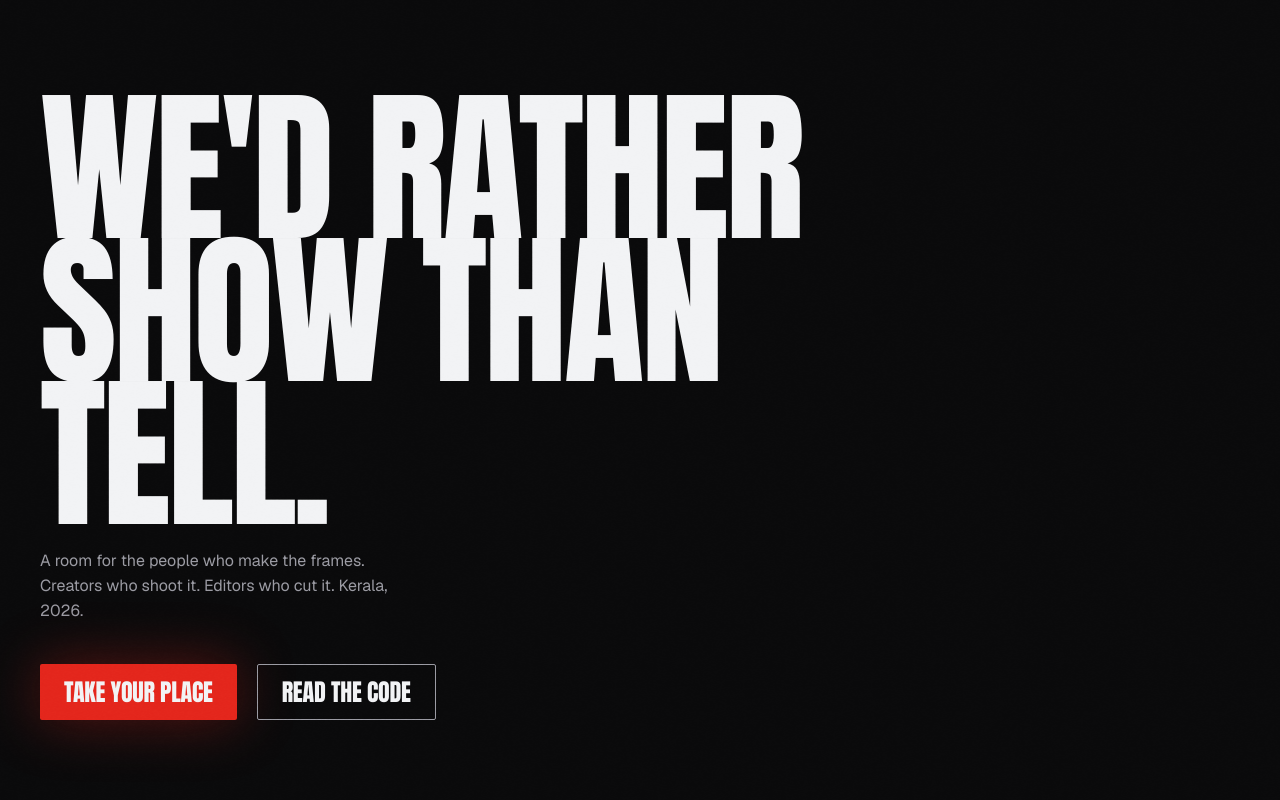
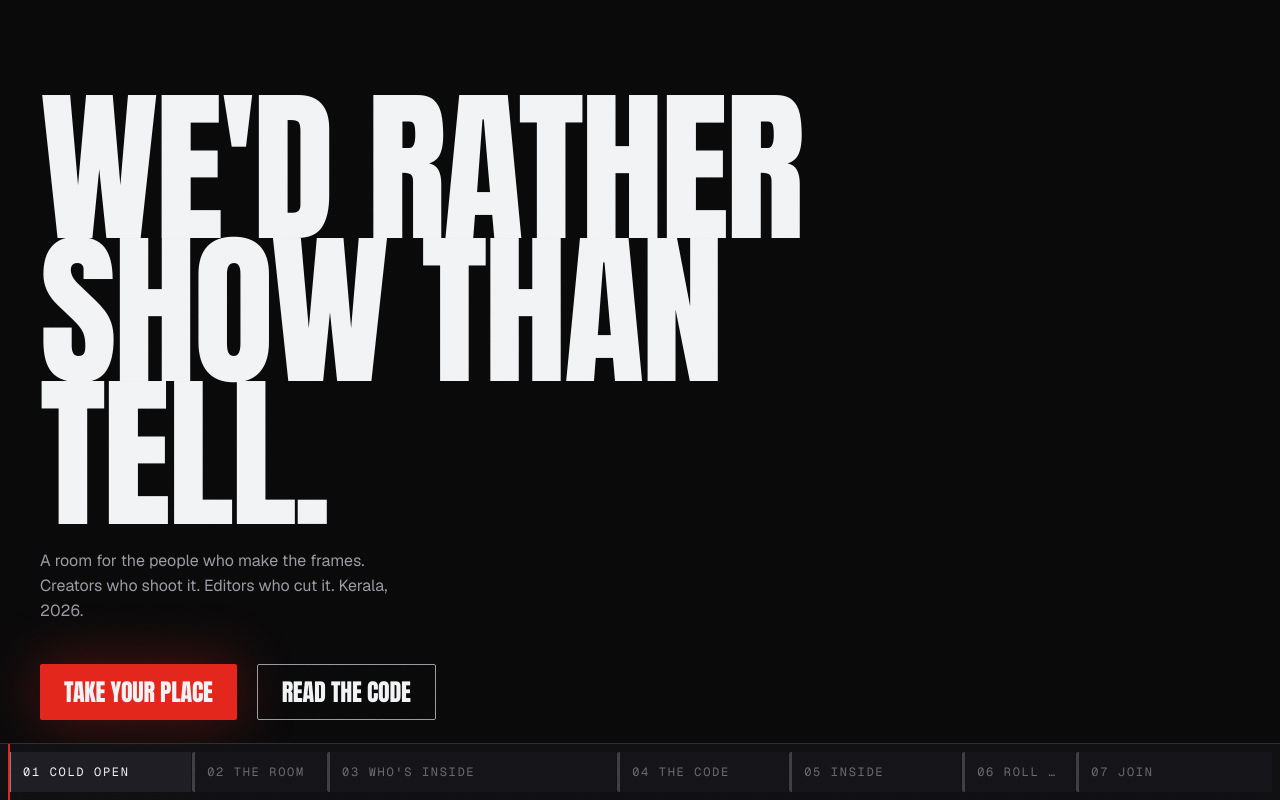
Before and after one commit to Kirankumars73/Creators, a Next.js app: page / in a window 1280 px wide. Shown: the top 800 px of the page. Built offline with nearby package versions, Linux system fonts and the light colour scheme; no server answers; a web font is replaced by a local one.

Commit message:
feat: timeline scrubber navigation
Co-Authored-By: Claude Opus 5.5 <noreply@anthropic.com>

```diff
--- a/scripts/shoot.mjs
+++ b/scripts/shoot.mjs
@@ -1,6 +1,7 @@
 #!/usr/bin/env node
 // Visual check helper: node scripts/shoot.mjs <url> <outdir> [width,width…] [--reduced] [--slices]
 // --slices saves one viewport-sized shot per screen down the page instead of one tall image.
+// --viewport saves only what is on screen (fixed layers where they really sit).
 import { mkdirSync } from 'node:fs';
 import { join } from 'node:path';
 import { chromium } from '@playwright/test';
@@ -8,6 +9,7 @@ import { chromium } from '@playwright/test';
 const [url, outdir = 'shots', widthsArg = '390,1440'] = process.argv.slice(2).filter((a) => !a.startsWith('--'));
 const reduced = process.argv.includes('--reduced');
 const slices = process.argv.includes('--slices');
+const viewportOnly = process.argv.includes('--viewport');
 if (!url) {
   console.error('usage: node scripts/shoot.mjs <url> <outdir> [390,1440] [--reduced]');
   process.exit(2);
@@ -28,7 +30,7 @@ for (const w of widthsArg.split(',').map(Number)) {
       await page.screenshot({ path: join(outdir, `${stem}-s${String(i).padStart(2, '0')}.png`) });
     }
   } else {
-    await page.screenshot({ path: file, fullPage: true });
+    await page.screenshot({ path: file, fullPage: !viewportOnly });
   }
   const overflow = await page.evaluate(() => document.documentElement.scrollWidth - document.documentElement.clientWidth);
   console.log(`${file}  horizontal-overflow=${overflow}px`);
--- a/src/app/page.tsx
+++ b/src/app/page.tsx
@@ -6,12 +6,15 @@ import { JoinGate } from '@/components/film/JoinGate';
 import { RollCall } from '@/components/film/RollCall';
 import { TheRoom } from '@/components/film/TheRoom';
 import { ScrollFilm } from '@/components/film/ScrollFilm';
+import { Scrubber } from '@/components/film/Scrubber';
 import { WhosInside } from '@/components/film/WhosInside';
 import { GateWeave } from '@/components/texture/GateWeave';
 
 export default function Home() {
   return (
     <ScrollFilm>
+      {/* Fixed layers sit outside <main>: the gate-weave transform would otherwise trap them. */}
+      <Scrubber />
       <GateWeave>
         <Hero />
         <TheRoom />
@@ -22,6 +25,8 @@ export default function Home() {
         <JoinGate />
       </GateWeave>
       <EndCredits />
+      {/* Room for the scrubber so it never sits on the last line of the credits. */}
+      <div aria-hidden="true" className="h-10 md:h-14" />
     </ScrollFilm>
   );
 }
--- /dev/null
+++ b/src/components/film/Scrubber.tsx
@@ -0,0 +1,94 @@
+'use client';
+
+import { ScrollTrigger } from 'gsap/ScrollTrigger';
+import { useEffect, useRef, useState } from 'react';
+import { ClipBlock } from '@/components/brand/ClipBlock';
+import { activeIndex, clipFractions } from '@/lib/film/scrub';
+import { formatTimecode } from '@/lib/timecode';
+import { useScrollFilm } from './ScrollFilm';
+import { SECTIONS } from './sections';
+
+/**
+ * §6.2 — the NLE timeline at the bottom of the screen is the site's only navigation.
+ * Clips are real buttons; the playhead is moved with transforms straight from ScrollTrigger,
+ * so scrolling never re-renders React per frame.
+ */
+export function Scrubber() {
+  const film = useScrollFilm();
+  const [fractions, setFractions] = useState<number[]>(() => SECTIONS.map(() => 1 / SECTIONS.length));
+  const [startFrames, setStartFrames] = useState<number[]>(() => SECTIONS.map(() => 0));
+  const [active, setActive] = useState(0);
+  const tops = useRef<number[]>([]);
+  const playhead = useRef<HTMLDivElement>(null);
+  const hairline = useRef<HTMLDivElement>(null);
+
+  // Measure section lengths whenever the page reflows (fonts landing, viewport changes).
+  useEffect(() => {
+    const ro = new ResizeObserver(() => {
+      const els = SECTIONS.map((s) => document.getElementById(s.id));
+      tops.current = els.map((el) => (el ? el.getBoundingClientRect().top + window.scrollY : 0));
+      setFractions(clipFractions(els.map((el) => el?.offsetHeight ?? 0), 0.09));
+      // "Timecode" of a section = how many screens in it starts, at 25 frames a screen.
+      setStartFrames(tops.current.map((top) => Math.round((top / window.innerHeight) * 25)));
+    });
+    ro.observe(document.body);
+    return () => ro.disconnect();
+  }, []);
+
+  useEffect(() => {
+    film.add(() => {
+      ScrollTrigger.create({
+        start: 0,
+        end: 'max',
+        onUpdate: (self) => {
+          if (playhead.current) playhead.current.style.transform = `translateX(${self.progress * 100}%)`;
+          if (hairline.current) hairline.current.style.transform = `scaleX(${self.progress})`;
+          const idx = activeIndex(window.scrollY + window.innerHeight * 0.35, tops.current);
+          setActive((prev) => (prev === idx ? prev : idx));
+        },
+      });
+    });
+  }, [film]);
+
+  return (
+    <nav
+      aria-label="Section navigation"
+      className="fixed inset-x-0 bottom-0 z-50 overflow-hidden border-t border-rule bg-carbon/90 backdrop-blur-[12px]"
+    >
+      <div className="relative hidden h-14 items-center gap-px px-2 md:flex">
+        {SECTIONS.map((s, i) => (
+          <div key={s.id} className="group relative flex min-w-0 items-center" style={{ flexBasis: `${(fractions[i] ?? 0) * 100}%` }}>
+            <ClipBlock
+              as="button"
+              label={`${s.n} ${s.label}`}
+              active={i === active}
+              aria-current={i === active ? 'true' : undefined}
+              onClick={() => film.scrollTo(s.id)}
+              className="h-10 w-full text-left hover:opacity-100 focus-visible:opacity-100"
+            />
+            <span
+              aria-hidden="true"
+              className="text-label pointer-events-none absolute bottom-full left-0 mb-1 hidden bg-ink px-2 py-1 tabular-nums text-chalk group-focus-within:block group-hover:block"
+            >
+              {formatTimecode(startFrames[i] ?? 0)}
+            </span>
+          </div>
+        ))}
+        <div aria-hidden="true" className="pointer-events-none absolute inset-y-0 left-2 right-2">
+          <div ref={playhead} className="h-full w-full">
+            <span className="absolute inset-y-0 left-0 w-[2px] bg-rosso" />
+          </div>
+        </div>
+      </div>
+
+      <div className="md:hidden">
+        <div aria-hidden="true" className="h-[3px] w-full bg-rule">
+          <div ref={hairline} className="h-full origin-left scale-x-0 bg-rosso" />
+        </div>
+        <p data-scrub-current className="text-label px-4 py-2 text-chalk">
+          {SECTIONS[active]?.label}
+        </p>
+      </div>
+    </nav>
+  );
+}
--- /dev/null
+++ b/src/lib/film/scrub.ts
@@ -0,0 +1,27 @@
+/**
+ * Clip widths for the timeline scrubber: proportional to each section's scroll length,
+ * but never below `min` so a short section stays clickable. Sums to 1.
+ */
+export function clipFractions(lengths: number[], min = 0.06): number[] {
+  const n = lengths.length;
+  if (!n) return [];
+  if (lengths.reduce((a, b) => a + b, 0) <= 0) return lengths.map(() => 1 / n);
+
+  const pinned = new Set<number>();
+  for (;;) {
+    const free = lengths.map((_, i) => i).filter((i) => !pinned.has(i));
+    const budget = 1 - pinned.size * min;
+    const freeTotal = free.reduce((a, i) => a + lengths[i]!, 0);
+    const result = lengths.map((l, i) => (pinned.has(i) ? min : freeTotal > 0 ? (budget * l) / freeTotal : budget / free.length));
+    const under = free.filter((i) => result[i]! < min);
+    if (!under.length) return result;
+    for (const i of under) pinned.add(i);
+  }
+}
+
+/** Index of the section containing `y`, given each section's top offset (ascending). */
+export function activeIndex(y: number, tops: number[]): number {
+  let idx = 0;
+  for (let i = 0; i < tops.length; i++) if (tops[i]! <= y) idx = i;
+  return idx;
+}
```
Also changed, not shown: 2 other files (tests, documents, lock files or other folders).
